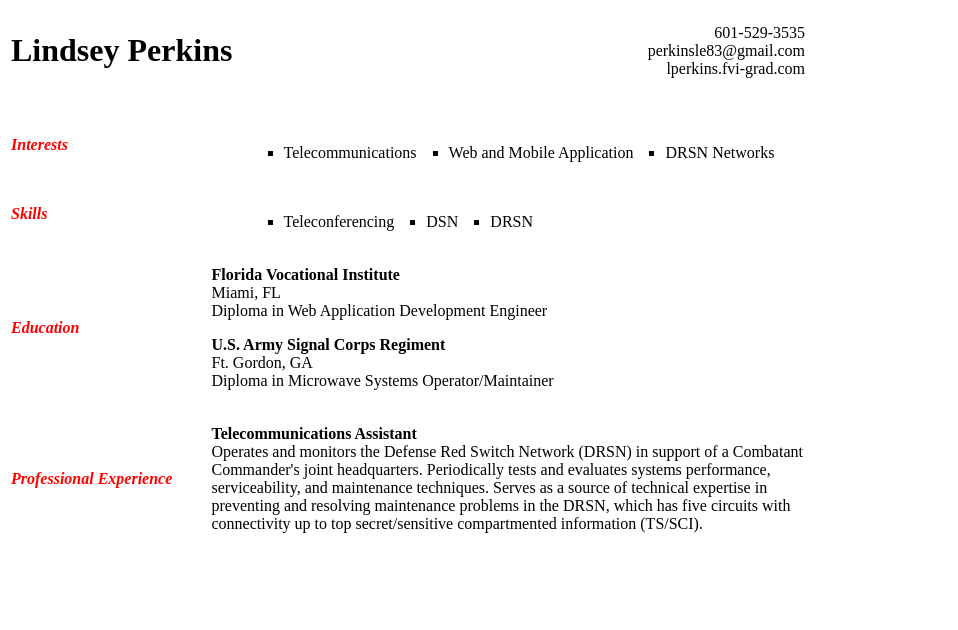
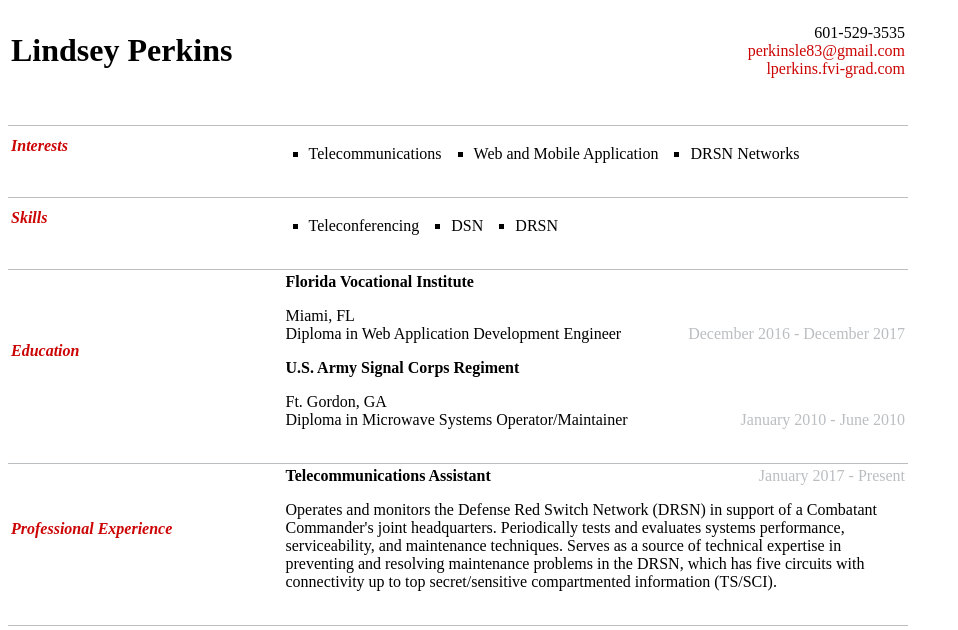
Before and after one commit to leperkins83/html-resume, a plain HTML site: page index.html in a window 1280 px wide. Shown: the whole page, without its empty margins (0-958 px from the left). Drawn offline with Linux system fonts and the light colour scheme.

Commit message:
finished html-resume

```diff
--- a/index.html
+++ b/index.html
@@ -8,22 +8,22 @@
   <style>
     table{
       width: 100%;
-      max-width: 800px;
+      max-width: 900px;
+      border-bottom: 1px solid #bbbec1;
     }
     td{
       padding-bottom: 2rem;
       margin-left: 1rem;
-    }
-    tr {
 
     }
+
     .right {
       text-align: right;
     }
     .italics {
       font-style: italic;
       font-weight: bold;
-      color: red;
+      color: #cc0404;
       width: 25%;
     }
     .bullets li {
@@ -37,9 +37,23 @@
     .padding-bottom {
       padding-bottom: 1rem;
     }
+    .red {
+      color: #cc0404;
+    }
+
+.float-right {
+  float: right;
+  color: #bbbec1;
+}
+
+.td-padding {
+  padding-left: 50px;
+}
+
   </style>
 </head>
 <body>
+
   <table>
       <tr>
       <td><h1>Lindsey Perkins</h1></td>
@@ -47,10 +61,10 @@
         <div class="">
           601-529-3535
         </div>
-    <div class="">
+        <div class="red">
           perkinsle83@gmail.com
         </div>
-    <div class="">
+        <div class="red">
           lperkins.fvi-grad.com
         </div>
       </td>
@@ -68,6 +82,9 @@
         </ul>
       </td>
     </tr>
+    </table>
+
+    <table>
     <tr>
       <td class="italics">Skills</td>
       <td class="bullets">
@@ -78,34 +95,43 @@
         </ul>
       </td>
     </tr>
+    </table>
+
+    <table>
     <tr>
       <td class="italics">Education</td>
-      <td>
-        <div class="bold">
-          Florida Vocational Institute
+      <td class="td-padding">
+        <div class="padding-bottom">
+          <span class="bold">Florida Vocational Institute</span>
         </div>
         <div class="">
           Miami, FL
         </div>
         <div class="padding-bottom">
-          Diploma in Web Application Development Engineer
+          <span>Diploma in Web Application Development Engineer</span>
+          <span class="float-right">December 2016 - December 2017</span>
         </div>
-        <div class="bold">
-          U.S. Army Signal Corps Regiment
+        <div class="padding-bottom">
+          <span class="bold">U.S. Army Signal Corps Regiment</span>
         </div>
-        <div class="">
+        <div>
           Ft. Gordon, GA
         </div>
-        <div class="">
-          Diploma in Microwave Systems Operator/Maintainer
+        <div>
+          <span>Diploma in Microwave Systems Operator/Maintainer</span>
+          <span class="float-right">January 2010 - June 2010</span>
         </div>
       </td>
     </tr>
+    </table>
+
+    <table>
     <tr>
       <td class="italics">Professional Experience</td>
-      <td>
-        <div class="bold">
-          Telecommunications Assistant
+      <td class="td-padding">
+        <div class="padding-bottom">
+          <span class="bold">Telecommunications Assistant</span>
+          <span class="float-right">January 2017 - Present</span>
         </div>
         <div class="">
           Operates and monitors the Defense Red Switch Network (DRSN) in support of a Combatant Commander's joint headquarters. Periodically tests and evaluates systems performance, serviceability, and maintenance techniques. Serves as a source of technical expertise in preventing and resolving maintenance problems in the DRSN, which has five circuits with connectivity up to top secret/sensitive compartmented information (TS/SCI).
```
Lines whose indentation alone changed are shown as unchanged.
